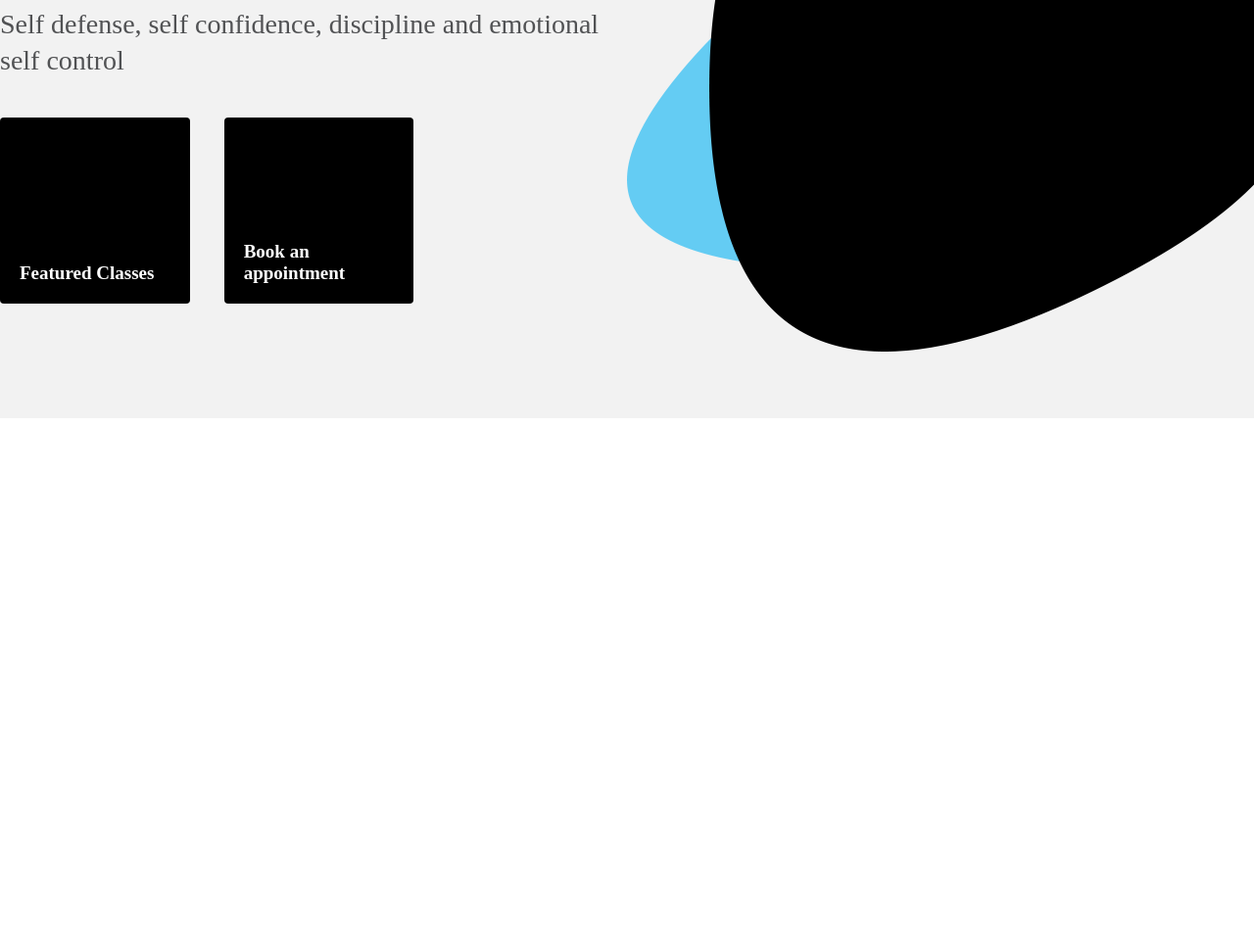
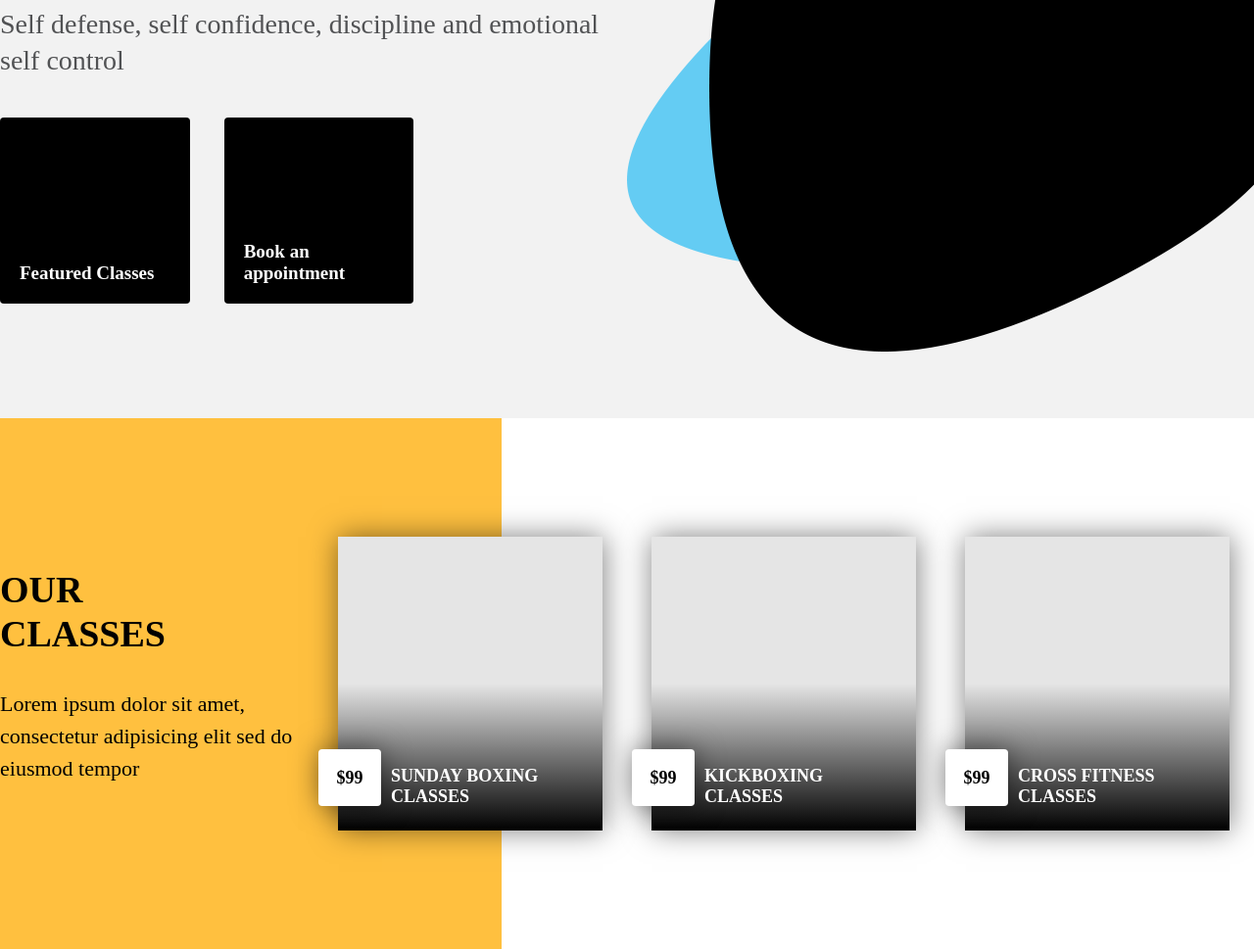
Before and after one commit to jasurka/stm-project, a website: page index.html in a window 1280 px wide. Shown: the part 327-1296 px from the top of the page at 98% size. Before the commit the page ends 800 px from the top, so only its background shows below. Drawn offline with Linux system fonts and the light colour scheme.

Commit message:
added second row

```diff
--- a/assets/scss/style.scss
+++ b/assets/scss/style.scss
@@ -12,30 +12,39 @@ body{
   margin:0 auto;
   .col-1{
     max-width: 8%;
+    width:100%;
   }
   .col-2{
     max-width: 16%;
+    width:100%;
   }
   .col-3{
     max-width: 25%;
+    width:100%;
   }
   .col-4{
     max-width: 34%;
+    width:100%;
   }
   .col-5{
     max-width: 42%;
+    width:100%;
   }
   .col-6{
     max-width: 50%;
+    width:100%;
   }
   .col-7{
     max-width: 58%;
+    width:100%;
   }
   .col-8{
     max-width: 66%;
+    width:100%;
   }
   .col-9{
     max-width: 75%;
+    width:100%;
   }
 
 }
@@ -126,6 +135,7 @@ body{
           font-size: 57px;
         }
       }
+
       .descr{
         font-size: 28px;
         color:#515254;
@@ -152,4 +162,70 @@ body{
       }
     }
   }
+  .second-row{
+    min-height: 542px;
+    background: linear-gradient(90deg, #ffc03f 40%, #fff 0%);
+    display: flex;
+    align-items: center;
+    .second-heading{
+      font-size: 38px;
+      font-family: $poppins;
+      max-width: 60%;
+      line-height: 1.2;
+      text-transform: uppercase;
+      font-weight: 900;
+    }
+    .second-descr{
+      font-size: 22px;
+      line-height: 33px;
+    }
+    .classes-row{
+      justify-content: space-around;
+      .class-item{
+        width: 270px;
+        height: 300px;
+        background-color: #e5e5e5;
+        display: flex;
+        align-items: flex-end;
+        justify-content: center;
+        position: relative;
+        box-shadow: 1px 0px 28px 0px rgb(0 0 0 / 50%);
+        &:before{
+          content: "$99";
+          width: 64px;
+          height: 58px;
+          background-color: #fff;
+          position: absolute;
+          display: flex;
+          align-items: center;
+          justify-content: center;
+          left: -20px;
+          z-index: 4;
+          font-size: 18px;
+          font-weight: 700;
+          bottom: 25px;
+          border-radius: 4px;
+          box-shadow: 1px 0px 28px 0px rgb(0 0 0 / 50%);
+        }
+        &:after{
+          content: '';
+          width: 100%;
+          position: absolute;
+          bottom:0;
+          left: 0;
+          height: 50%;
+          background: linear-gradient(0deg, black, transparent);
+        }
+        .class-name{
+          font-size: 18px;
+          text-transform: uppercase;
+          font-family: $poppins;
+          max-width: 60%;
+          color:#fff;
+          z-index: 5;
+        }
+      }
+    }
+
+  }
 }
--- a/index.html
+++ b/index.html
@@ -52,6 +52,37 @@
             </div>
         </div>
     </div>
+    <div class="second-row">
+        <div class="container row">
+            <div class="col-3">
+                <h2 class="second-heading">
+                    Our classes
+                </h2>
+                <p class="second-descr">
+                    Lorem ipsum dolor sit amet, consectetur adipisicing elit sed do eiusmod tempor
+                </p>
+            </div>
+            <div class="col-9">
+                <div class="classes-row row">
+                    <div class="class-item">
+                        <h4 class="class-name">
+                            Sunday Boxing classes
+                        </h4>
+                    </div>
+                    <div class="class-item">
+                        <h4 class="class-name">
+                            Kickboxing classes
+                        </h4>
+                    </div>
+                    <div class="class-item">
+                        <h4 class="class-name">
+                            Cross fitness classes
+                        </h4>
+                    </div>
+                </div>
+            </div>
+        </div>
+    </div>
 </div>
 </body>
 </html>
```
Also changed, not shown: assets/css/style.css.
